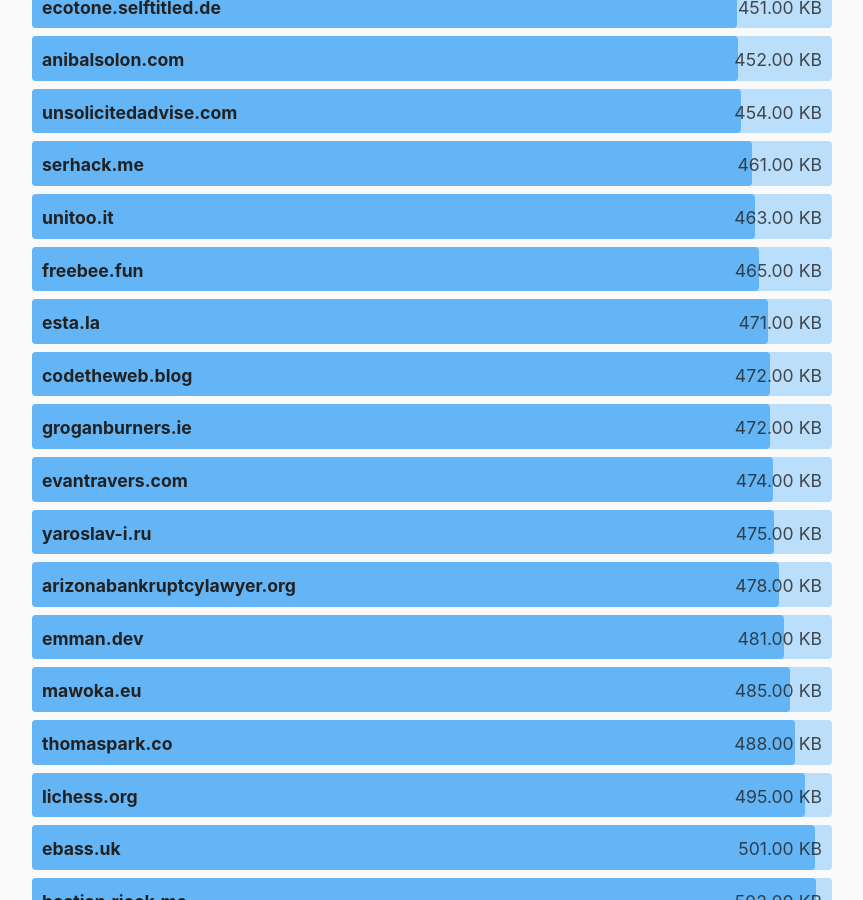
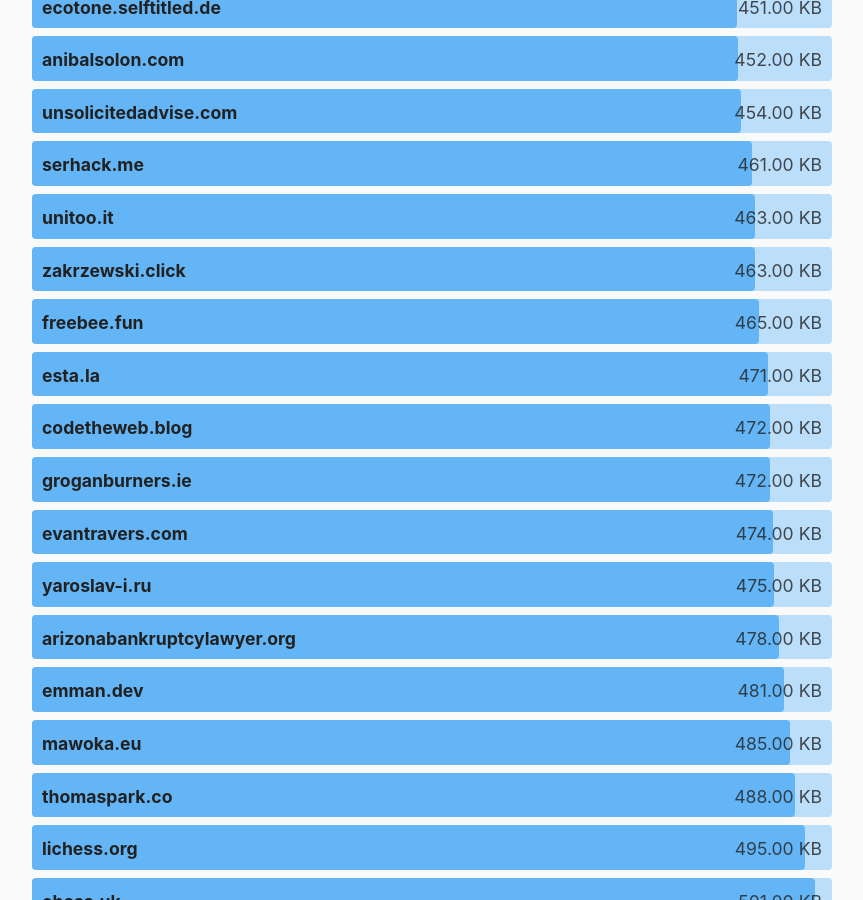
Before and after one commit to kevquirk/512kb.club, a Jekyll site: the page built from index.md, in a window 1280 px wide and 900 px high, scrolled down 33261 px. Shown: the whole window, without its empty margins (208-1071 px from the left). Built offline with Jekyll 4.4.1, drawn with Linux system fonts in a browser that asks for light colours.

Commit message:
Update sites.yml
add zakrzewski.click

```diff
--- a/_data/sites.yml
+++ b/_data/sites.yml
@@ -3112,3 +3112,8 @@
   url: https://zwbetz.com/
   size: 67.8
   last_checked: 2022-07-20
+
+- domain: zakrzewski.click
+  url: https://zakrzewski.click
+  size: 463
+  last_checked: 2023-06-05
```
